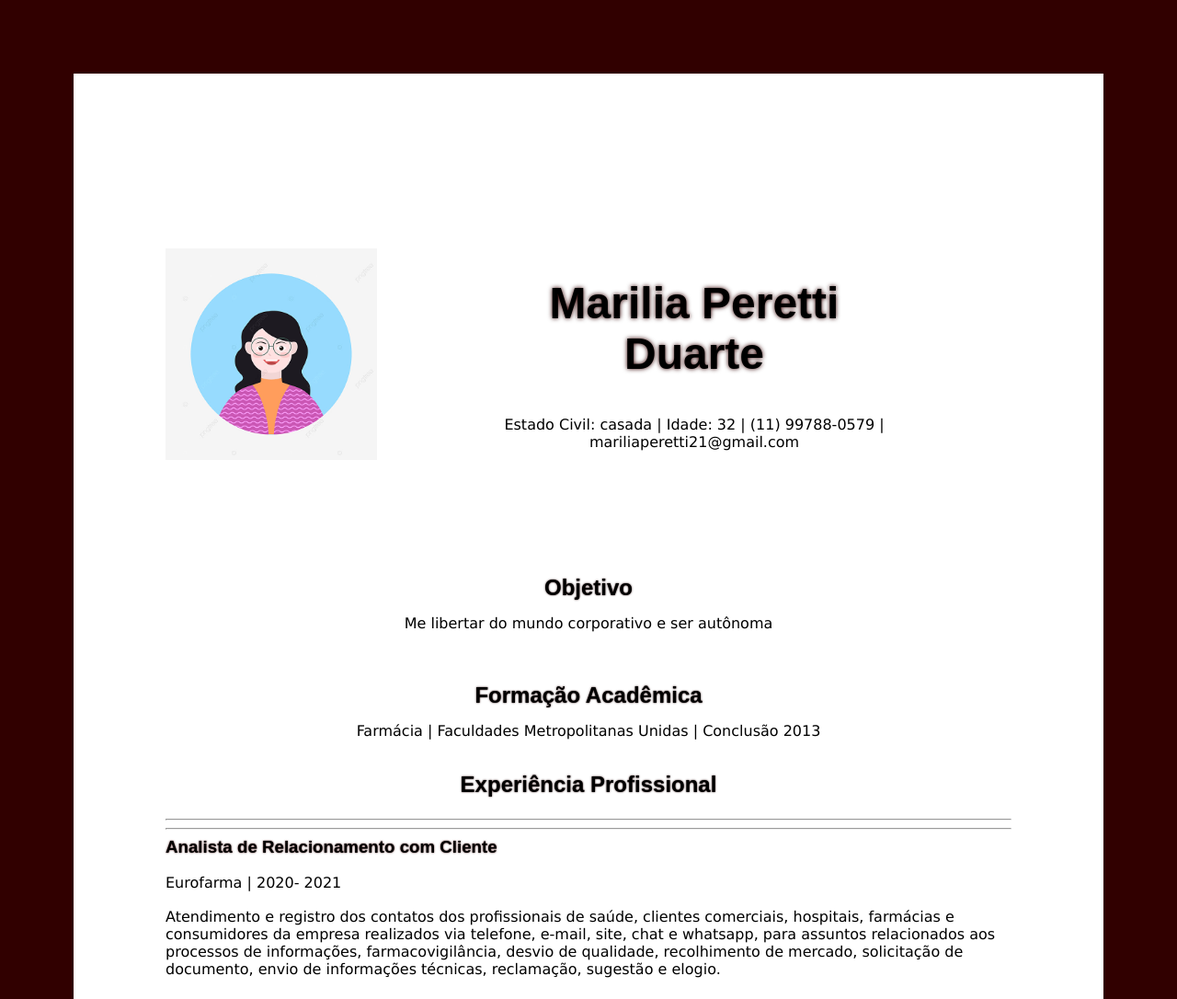
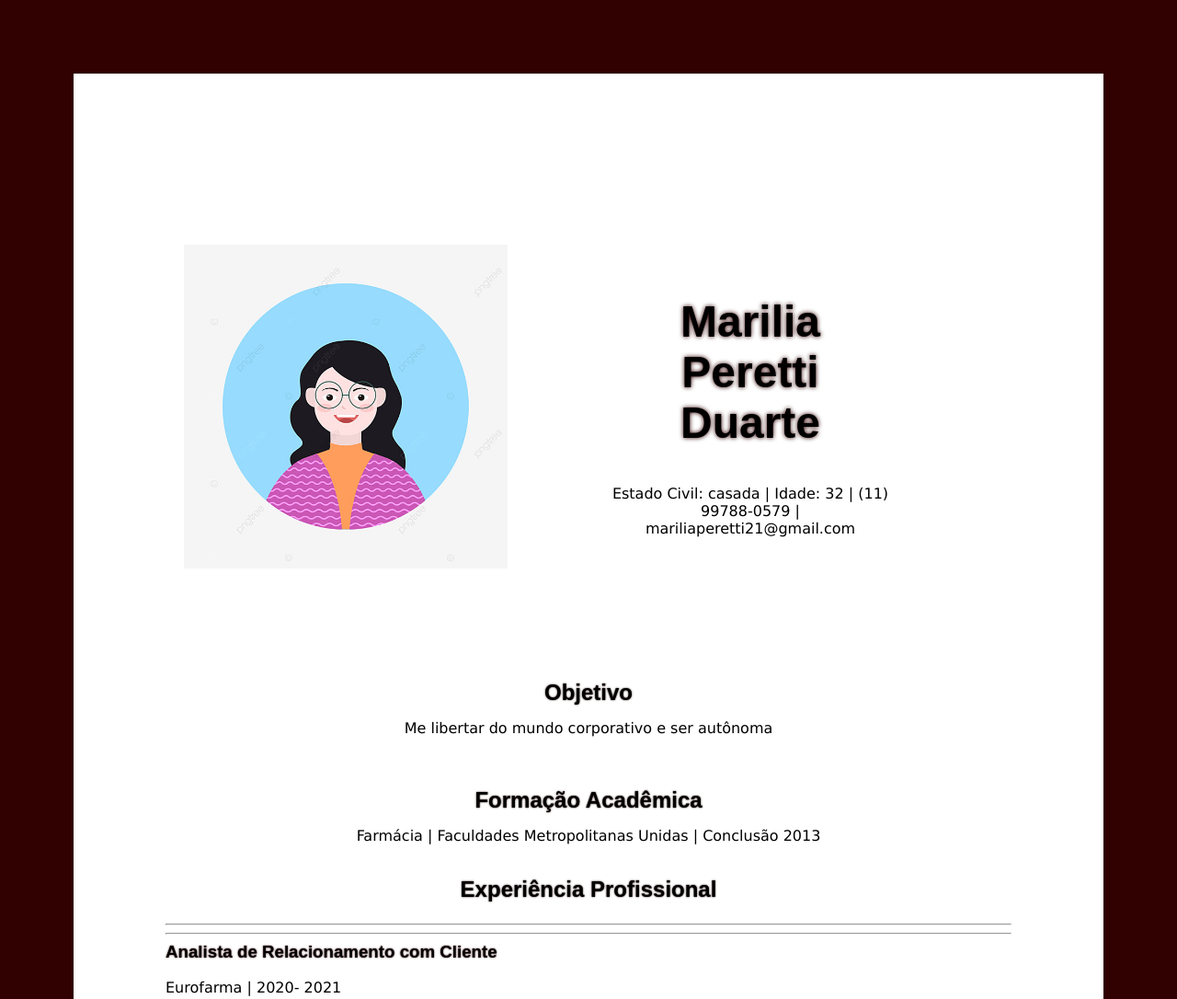
Before and after one commit to mariliapduarte/mariliapduarte.github.io, a plain HTML site: page marilia-curriculo/index.html in a window 1280 px wide. Shown: the top 1086 px of the page at 92% size. Drawn offline with Linux system fonts and the light colour scheme.

Commit message:
adicionado media query

```diff
--- a/marilia-curriculo/estilo.css
+++ b/marilia-curriculo/estilo.css
@@ -20,16 +20,7 @@ div {
 }
 
 
-h1{
 
-    font-size: 3rem;
-    font-weight: normal;
-    text-align: center;
-    padding: 22px;
-    font-weight: bold;
-    text-shadow: rgb(51, 0, 0) 0 0 5px;
-
-}
 
 h2 {
     text-align: center;
@@ -39,22 +30,10 @@ h2 {
 
 h3 { text-shadow: rgb(59, 9, 9) 0 0 2px;}
 
-#objetivo, #fomacao-academica {
+#objetivo, #fomacao-academica, #apresentacao {
     text-align: center;
     padding: 20px;
 
-}
-
-#apresentacao {
-    display: flex;
-    align-content: center;
-    justify-content: space-between;
-}
-
-#apresentacao p {
-    display: block;
-    text-align: center;
-    align-content: center;
 }
 
 
@@ -64,8 +43,32 @@ p {
 }
 
 
-
 img {
     margin: auto;
-    max-width: 25%;
+    max-width: 70%;
 }
+
+
+@media screen and (min-width: 1170px) {
+    img {max-width: 40%;
+    text-align: center; }
+    #apresentacao { display: flex;
+        align-content: center;
+        justify-content: space-between;}
+
+        h1{
+
+            font-size: 3rem;
+            font-weight: normal;
+            text-align: center;
+            padding: 22px;
+            font-weight: bold;
+            text-shadow: rgb(51, 0, 0) 0 0 5px;
+
+        }
+        #apresentacao p {
+            display: block;
+            text-align: center;
+            align-content: center;
+        }
+}
```
